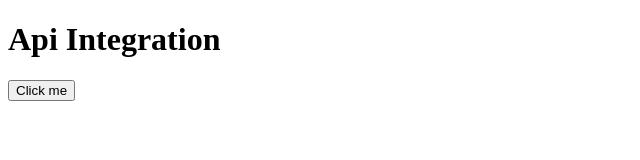
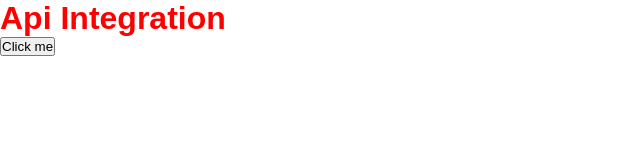
Before and after one commit to usmanasif007/test-api, a plain HTML site: page index.html in a window 1280 px wide. Shown: the whole page, without its empty margins (0-640 px from the left). Drawn offline with Linux system fonts and the light colour scheme.

Commit message:
style changing

```diff
--- a/index.html
+++ b/index.html
@@ -5,6 +5,7 @@
     <meta http-equiv="X-UA-Compatible" content="IE=edge">
     <meta name="viewport" content="width=device-width, initial-scale=1.0">
     <title>Document</title>
+    <link rel="stylesheet" href="style.css">
 </head>
 <body>
     <h1>Api Integration</h1>
--- /dev/null
+++ b/style.css
@@ -0,0 +1,10 @@
+* {
+    margin: 0;
+    padding: 0;
+    box-sizing: border-box;
+    font-family: sans-serif;
+}
+
+h1 {
+    color: red;
+}
```
